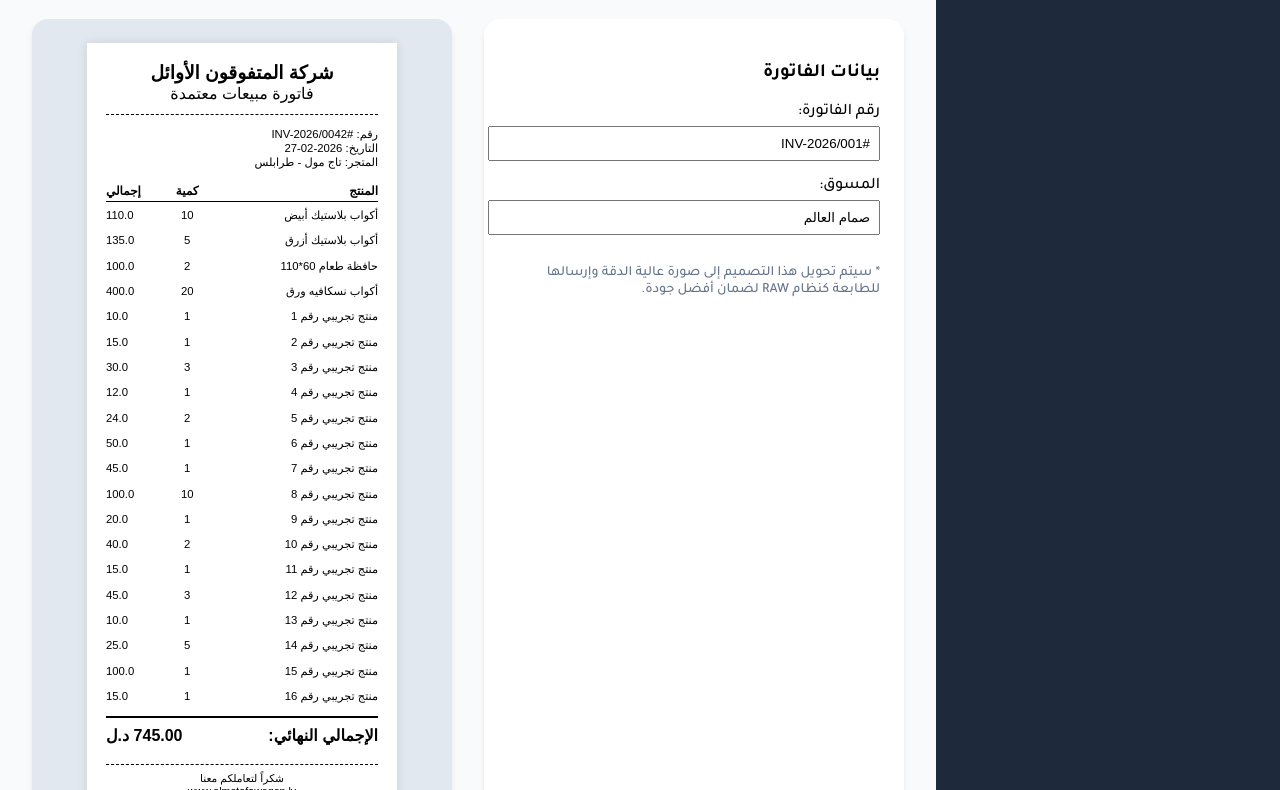
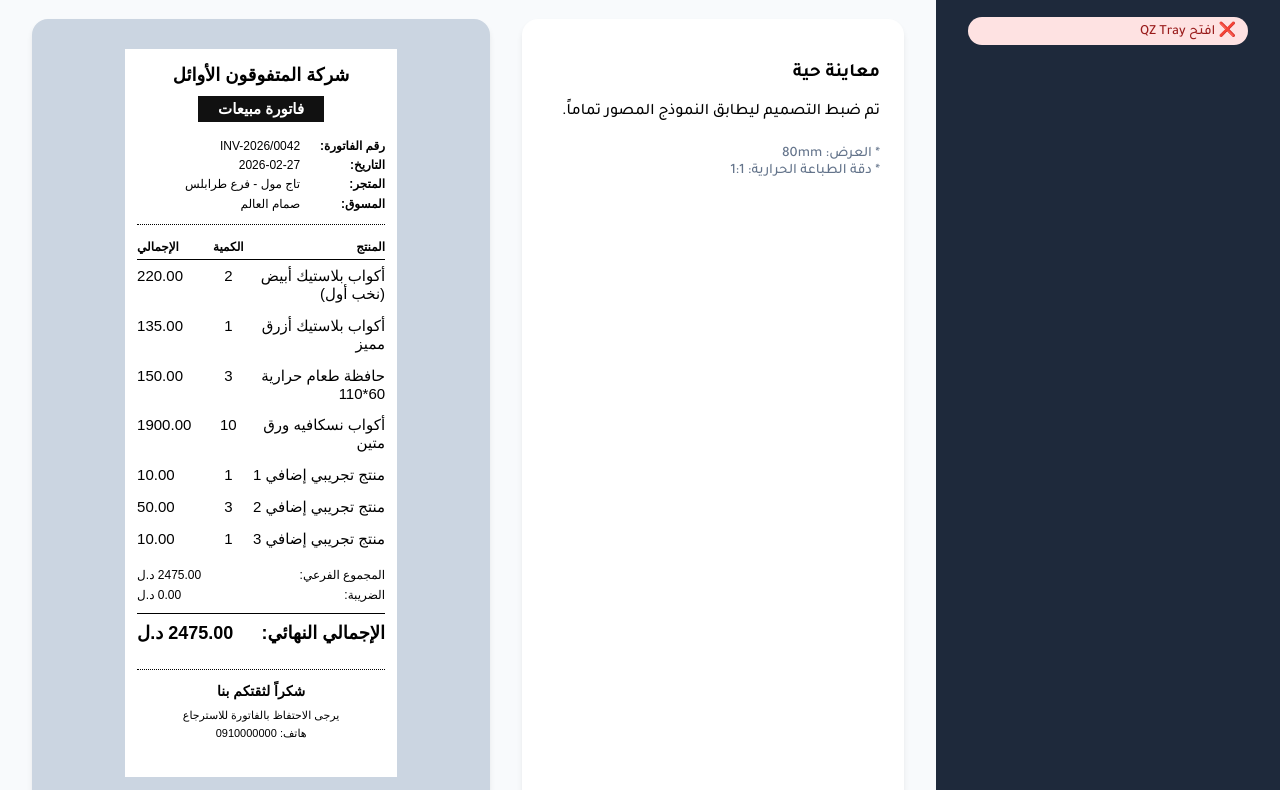
Before and after one commit to boraq999/XP-P301G-Drive, a website: page index.html in a window 1280 px wide. Shown: the part 84-874 px from the top of the page. Drawn offline with nearby package versions, Linux system fonts and the light colour scheme; a script that the page names is missing.

Commit message:
تصميم فاتورة

```diff
--- a/index.html
+++ b/index.html
@@ -12,7 +12,6 @@
 
         :root {
             --primary: #2563eb;
-            --success: #059669;
             --bg: #f8fafc;
         }
 
@@ -24,7 +23,6 @@
             min-height: 100vh;
         }
 
-        /*Sidebar*/
         .sidebar {
             width: 280px;
             background: #1e293b;
@@ -34,7 +32,6 @@
             flex-direction: column;
         }
 
-        /*Main Content*/
         .main {
             flex: 1;
             padding: 2rem;
@@ -50,28 +47,139 @@
             padding: 1.5rem;
         }
 
-        /*Invoice Preview Styling*/
+        /* Native Thermal Layout (Matched to Image) */
         #invoice-to-print {
-            width: 72mm;
-            background: white;
+            width: 272px;
+            /* 72mm @ 96dpi */
+            background: #fff;
             margin: 0 auto;
-            padding: 5mm;
-            color: black;
-            box-shadow: 0 0 10px rgba(0, 0, 0, 0.1);
+            padding: 15px 12px;
+            color: #000;
+            box-sizing: border-box;
             font-family: 'Arial', sans-serif;
-            /* للطابعة يفضل خطوط بسيطة */
+            font-size: 13px;
         }
 
+        .inv-header {
+            text-align: center;
+            margin-bottom: 12px;
+        }
+
+        .inv-comp-name {
+            font-size: 18px;
+            font-weight: bold;
+            margin-bottom: 5px;
+        }
+
+        .inv-title-box {
+            background: #111;
+            color: #fff;
+            display: inline-block;
+            padding: 4px 20px;
+            font-weight: bold;
+            font-size: 15px;
+            margin-top: 5px;
+        }
+
+        .inv-info {
+            margin-top: 15px;
+            font-size: 12px;
+            line-height: 1.6;
+        }
+
+        .inv-info-row {
+            display: flex;
+            justify-content: space-between;
+            direction: rtl;
+        }
+
+        .info-label {
+            width: 85px;
+            text-align: right;
+            font-weight: bold;
+        }
+
+        .info-val {
+            flex: 1;
+            text-align: right;
+        }
+
+        .dotted-line {
+            border-top: 1px dotted #000;
+            margin: 10px 0;
+        }
+
+        .inv-table {
+            width: 100%;
+            border-collapse: collapse;
+        }
+
+        .inv-table th {
+            font-size: 12px;
+            padding: 5px 0;
+            border-bottom: 1px solid #000;
+        }
+
+        .inv-table td {
+            padding: 7px 0;
+            vertical-align: top;
+            font-size: 15px;
+        }
+
+        .col-p {
+            width: 140px;
+            text-align: right;
+            word-wrap: break-word;
+        }
+
+        .col-q {
+            width: 40px;
+            text-align: center;
+        }
+
+        .col-t {
+            width: 72px;
+            text-align: left;
+        }
+
+        .inv-summary {
+            margin-top: 10px;
+        }
+
+        .summary-row {
+            display: flex;
+            justify-content: space-between;
+            font-size: 12px;
+            padding: 3px 0;
+        }
+
+        .inv-total-final {
+            border-top: 1px solid #000;
+            margin-top: 8px;
+            padding-top: 8px;
+            font-weight: bold;
+            font-size: 18px;
+            display: flex;
+            justify-content: space-between;
+        }
+
+        .inv-footer {
+            text-align: center;
+            margin-top: 25px;
+            font-size: 11px;
+            line-height: 1.6;
+            padding-bottom: 20px;
+        }
+
+        /* Dashboard Styles */
         .btn {
             padding: 0.75rem 1.5rem;
             border-radius: 0.5rem;
             border: none;
             font-weight: 600;
             cursor: pointer;
-            transition: all 0.2s;
             display: flex;
             align-items: center;
-            justify-content: center;
             gap: 0.5rem;
         }
 
@@ -82,18 +190,12 @@
 
         .btn-primary:hover {
             background: #1d4ed8;
-            transform: translateY(-1px);
-        }
-
-        .btn-primary:active {
-            transform: translateY(0);
         }
 
         .status-badge {
             padding: 0.25rem 0.75rem;
             border-radius: 9999px;
             font-size: 0.875rem;
-            font-weight: 500;
         }
 
         .status-online {
@@ -105,38 +207,6 @@
             background: #fee2e2;
             color: #991b1b;
         }
-
-        /* Invoice Elements (Same as our template but for preview) */
-        .inv-header {
-            text-align: center;
-            border-bottom: 1px dashed #000;
-            padding-bottom: 3mm;
-            margin-bottom: 3mm;
-        }
-
-        .inv-table {
-            width: 100%;
-            border-collapse: collapse;
-        }
-
-        .inv-table th {
-            text-align: right;
-            border-bottom: 1px solid #000;
-            padding: 1mm 0;
-            font-size: 9pt;
-        }
-
-        .inv-table td {
-            padding: 1.5mm 0;
-            font-size: 8.5pt;
-        }
-
-        .inv-total {
-            border-top: 2px solid #000;
-            margin-top: 2mm;
-            padding-top: 2mm;
-            font-weight: bold;
-        }
     </style>
 </head>
 
@@ -144,177 +214,105 @@
 
     <div class="sidebar">
         <h2 style="color: #38bdf8;">نظام المبيعات</h2>
-        <div style="margin-top: auto;">
-            <div id="printer-status" class="status-badge status-offline">جاري الاتصال بـ QZ...</div>
-        </div>
+        <div id="printer-status" class="status-badge status-offline">جاري الاتصال...</div>
     </div>
 
     <div class="main">
         <div style="display: flex; justify-content: space-between; align-items: center;">
-            <h1 style="margin:0;">إدارة الفواتير</h1>
+            <h1 style="margin:0;">تجهيز الفاتورة</h1>
             <button class="btn btn-primary" onclick="generateAndPrint()">
-                <span>🖨️ طباعة الفاتورة الآن</span>
+                <span>🖨️ طباعة الفاتورة</span>
             </button>
         </div>
 
-        <div style="display: grid; grid-template-columns: 1fr 1fr; gap: 2rem;">
-            <!-- Left: Settings -->
+        <div style="display: grid; grid-template-columns: 1fr 1.2fr; gap: 2rem;">
             <div class="card">
-                <h3>بيانات الفاتورة</h3>
-                <div style="display: flex; flex-direction: column; gap: 1rem;">
-                    <div>
-                        <label>رقم الفاتورة:</label>
-                        <input type="text" value="#INV-2026/001"
-                            style="width:100%; padding:0.5rem; margin-top:0.25rem;">
-                    </div>
-                    <div>
-                        <label>المسوق:</label>
-                        <input type="text" value="صمام العالم" style="width:100%; padding:0.5rem; margin-top:0.25rem;">
-                    </div>
-                    <p style="color: #64748b; font-size: 0.875rem;">
-                        * سيتم تحويل هذا التصميم إلى صورة عالية الدقة وإرسالها للطابعة كنظام RAW لضمان أفضل جودة.
-                    </p>
+                <h3>معاينة حية</h3>
+                <p>تم ضبط التصميم ليطابق النموذج المصور تماماً.</p>
+                <div style="margin-top: 1.5rem; font-size: 0.9rem; color: #64748b;">
+                    * العرض: 80mm<br>
+                    * دقة الطباعة الحرارية: 1:1
                 </div>
             </div>
 
-            <!-- Right: Preview -->
-            <div class="card"
-                style="display: flex; align-items: flex-start; justify-content: center; background: #e2e8f0;">
+            <div class="card" style="background: #cbd5e1; display: flex; justify-content: center; padding: 30px;">
                 <div id="invoice-to-print">
                     <div class="inv-header">
-                        <strong style="font-size: 14pt;">شركة المتفوقون الأوائل</strong><br>
-                        <span>فاتورة مبيعات معتمدة</span>
+                        <div class="inv-comp-name">شركة المتفوقون الأوائل</div>
+                        <div class="inv-title-box">فاتورة مبيعات</div>
                     </div>
 
-                    <div style="font-size: 8.5pt; margin-bottom: 3mm;">
-                        <span>رقم: #INV-2026/0042</span><br>
-                        <span>التاريخ: 2026-02-27</span><br>
-                        <span>المتجر: تاج مول - طرابلس</span>
+                    <div class="inv-info">
+                        <div class="inv-info-row"><span class="info-label">رقم الفاتورة:</span> <span
+                                class="info-val">INV-2026/0042</span></div>
+                        <div class="inv-info-row"><span class="info-label">التاريخ:</span> <span
+                                class="info-val">2026-02-27</span></div>
+                        <div class="inv-info-row"><span class="info-label">المتجر:</span> <span class="info-val">تاج مول
+                                - فرع طرابلس</span></div>
+                        <div class="inv-info-row"><span class="info-label">المسوق:</span> <span class="info-val">صمام
+                                العالم</span></div>
                     </div>
+
+                    <div class="dotted-line"></div>
 
                     <table class="inv-table">
                         <thead>
                             <tr>
-                                <th>المنتج</th>
-                                <th style="text-align:center">كمية</th>
-                                <th style="text-align:left">إجمالي</th>
+                                <th class="col-p">المنتج</th>
+                                <th class="col-q">الكمية</th>
+                                <th class="col-t">الإجمالي</th>
                             </tr>
                         </thead>
                         <tbody>
                             <tr>
-                                <td>أكواب بلاستيك أبيض</td>
-                                <td style="text-align:center">10</td>
-                                <td style="text-align:left">110.0</td>
+                                <td class="col-p">أكواب بلاستيك أبيض (نخب أول)</td>
+                                <td class="col-q">2</td>
+                                <td class="col-t">220.00</td>
                             </tr>
                             <tr>
-                                <td>أكواب بلاستيك أزرق</td>
-                                <td style="text-align:center">5</td>
-                                <td style="text-align:left">135.0</td>
+                                <td class="col-p">أكواب بلاستيك أزرق مميز</td>
+                                <td class="col-q">1</td>
+                                <td class="col-t">135.00</td>
                             </tr>
                             <tr>
-                                <td>حافظة طعام 60*110</td>
-                                <td style="text-align:center">2</td>
-                                <td style="text-align:left">100.0</td>
+                                <td class="col-p">حافظة طعام حرارية 60*110</td>
+                                <td class="col-q">3</td>
+                                <td class="col-t">150.00</td>
                             </tr>
                             <tr>
-                                <td>أكواب نسكافيه ورق</td>
-                                <td style="text-align:center">20</td>
-                                <td style="text-align:left">400.0</td>
+                                <td class="col-p">أكواب نسكافيه ورق متين</td>
+                                <td class="col-q">10</td>
+                                <td class="col-t">1900.00</td>
                             </tr>
                             <tr>
-                                <td>منتج تجريبي رقم 1</td>
-                                <td style="text-align:center">1</td>
-                                <td style="text-align:left">10.0</td>
+                                <td class="col-p">منتج تجريبي إضافي 1</td>
+                                <td class="col-q">1</td>
+                                <td class="col-t">10.00</td>
                             </tr>
                             <tr>
-                                <td>منتج تجريبي رقم 2</td>
-                                <td style="text-align:center">1</td>
-                                <td style="text-align:left">15.0</td>
+                                <td class="col-p">منتج تجريبي إضافي 2</td>
+                                <td class="col-q">3</td>
+                                <td class="col-t">50.00</td>
                             </tr>
                             <tr>
-                                <td>منتج تجريبي رقم 3</td>
-                                <td style="text-align:center">3</td>
-                                <td style="text-align:left">30.0</td>
-                            </tr>
-                            <tr>
-                                <td>منتج تجريبي رقم 4</td>
-                                <td style="text-align:center">1</td>
-                                <td style="text-align:left">12.0</td>
-                            </tr>
-                            <tr>
-                                <td>منتج تجريبي رقم 5</td>
-                                <td style="text-align:center">2</td>
-                                <td style="text-align:left">24.0</td>
-                            </tr>
-                            <tr>
-                                <td>منتج تجريبي رقم 6</td>
-                                <td style="text-align:center">1</td>
-                                <td style="text-align:left">50.0</td>
-                            </tr>
-                            <tr>
-                                <td>منتج تجريبي رقم 7</td>
-                                <td style="text-align:center">1</td>
-                                <td style="text-align:left">45.0</td>
-                            </tr>
-                            <tr>
-                                <td>منتج تجريبي رقم 8</td>
-                                <td style="text-align:center">10</td>
-                                <td style="text-align:left">100.0</td>
-                            </tr>
-                            <tr>
-                                <td>منتج تجريبي رقم 9</td>
-                                <td style="text-align:center">1</td>
-                                <td style="text-align:left">20.0</td>
-                            </tr>
-                            <tr>
-                                <td>منتج تجريبي رقم 10</td>
-                                <td style="text-align:center">2</td>
-                                <td style="text-align:left">40.0</td>
-                            </tr>
-                            <tr>
-                                <td>منتج تجريبي رقم 11</td>
-                                <td style="text-align:center">1</td>
-                                <td style="text-align:left">15.0</td>
-                            </tr>
-                            <tr>
-                                <td>منتج تجريبي رقم 12</td>
-                                <td style="text-align:center">3</td>
-                                <td style="text-align:left">45.0</td>
-                            </tr>
-                            <tr>
-                                <td>منتج تجريبي رقم 13</td>
-                                <td style="text-align:center">1</td>
-                                <td style="text-align:left">10.0</td>
-                            </tr>
-                            <tr>
-                                <td>منتج تجريبي رقم 14</td>
-                                <td style="text-align:center">5</td>
-                                <td style="text-align:left">25.0</td>
-                            </tr>
-                            <tr>
-                                <td>منتج تجريبي رقم 15</td>
-                                <td style="text-align:center">1</td>
-                                <td style="text-align:left">100.0</td>
-                            </tr>
-                            <tr>
-                                <td>منتج تجريبي رقم 16</td>
-                                <td style="text-align:center">1</td>
-                                <td style="text-align:left">15.0</td>
+                                <td class="col-p">منتج تجريبي إضافي 3</td>
+                                <td class="col-q">1</td>
+                                <td class="col-t">10.00</td>
                             </tr>
                         </tbody>
                     </table>
 
-                    <div class="inv-total">
-                        <div style="display:flex; justify-content:space-between;">
-                            <span>الإجمالي النهائي:</span>
-                            <span>745.00 د.ل</span>
-                        </div>
+                    <div class="inv-summary">
+                        <div class="summary-row"><span>المجموع الفرعي:</span> <span>2475.00 د.ل</span></div>
+                        <div class="summary-row"><span>الضريبة:</span> <span>0.00 د.ل</span></div>
+                        <div class="inv-total-final"><span>الإجمالي النهائي:</span> <span>2475.00 د.ل</span></div>
                     </div>
 
-                    <div
-                        style="text-align:center; margin-top: 5mm; font-size: 8pt; border-top: 1px dashed #000; padding-top: 2mm;">
-                        شكراً لتعاملكم معنا<br>
-                        www.almotafaweqon.ly
+                    <div class="inv-footer">
+                        <div class="dotted-line"></div>
+                        <div style="font-weight: bold; font-size: 14px; margin-bottom: 5px;">شكراً لثقتكم بنا</div>
+                        <div>يرجى الاحتفاظ بالفاتورة للاسترجاع</div>
+                        <div>هاتف: 0910000000</div>
                     </div>
                 </div>
             </div>
@@ -324,7 +322,6 @@
     <script>
         const PRINTER_NAME = "XP-P301G";
 
-        // الاتصال التلقائي بـ QZ Tray
         window.onload = async () => {
             const status = document.getElementById('printer-status');
             try {
@@ -333,53 +330,43 @@
                 status.className = "status-badge status-online";
                 qz.security.setCertificatePromise((res) => res());
             } catch (e) {
-                status.innerText = "❌ الطابعة غير متصلة (افتح QZ Tray)";
+                status.innerText = "❌ افتح QZ Tray";
                 status.className = "status-badge status-offline";
             }
         };
 
         async function generateAndPrint() {
             const status = document.getElementById('printer-status');
-            const invoiceElement = document.getElementById('invoice-to-print');
+            const el = document.getElementById('invoice-to-print');
 
             try {
                 status.innerText = "⏳ جاري المعالجة...";
 
-                // 1. تحويل الـ HTML إلى صورة عالية الدقة داخل المتصفح
-                const canvas = await html2canvas(invoiceElement, {
-                    scale: 3, // لضمان حدة النص
-                    useCORS: true
+                const canvas = await html2canvas(el, {
+                    scale: 2,
+                    useCORS: true,
+                    width: 272,
+                    backgroundColor: "#ffffff"
                 });
 
-                // 2. تحويل الصورة إلى Base64
                 const base64Image = canvas.toDataURL("image/png").split(',')[1];
-
-                // 3. إعداد الطابعة (وضع Continuous)
                 const config = qz.configs.create(PRINTER_NAME);
 
-                // 4. إرسال الصورة كأوامر RAW ESC/POS (الحل اللي نجح معانا)
                 const data = [{
                     type: 'raw',
                     format: 'image',
                     flavor: 'base64',
                     data: base64Image,
-                    options: {
-                        language: "ESCPOS",
-                        dotDensity: "double"
-                    }
+                    options: { language: "ESCPOS", dotDensity: "double" }
                 }];
 
                 await qz.print(config, data);
-                status.innerText = "✅ تم الطباعة بنجاح!";
-
-                setTimeout(() => {
-                    status.innerText = "✅ متصل بالطابعة";
-                    status.className = "status-badge status-online";
-                }, 3000);
+                status.innerText = "✅ تم الإرسال";
+                setTimeout(() => { status.innerText = "✅ متصل بالطابعة"; }, 3000);
 
             } catch (e) {
                 console.error(e);
-                alert("خطأ أثناء الطباعة: " + e.message);
+                alert("خطأ: " + e.message);
                 status.innerText = "❌ حدث خطأ";
             }
         }
```
